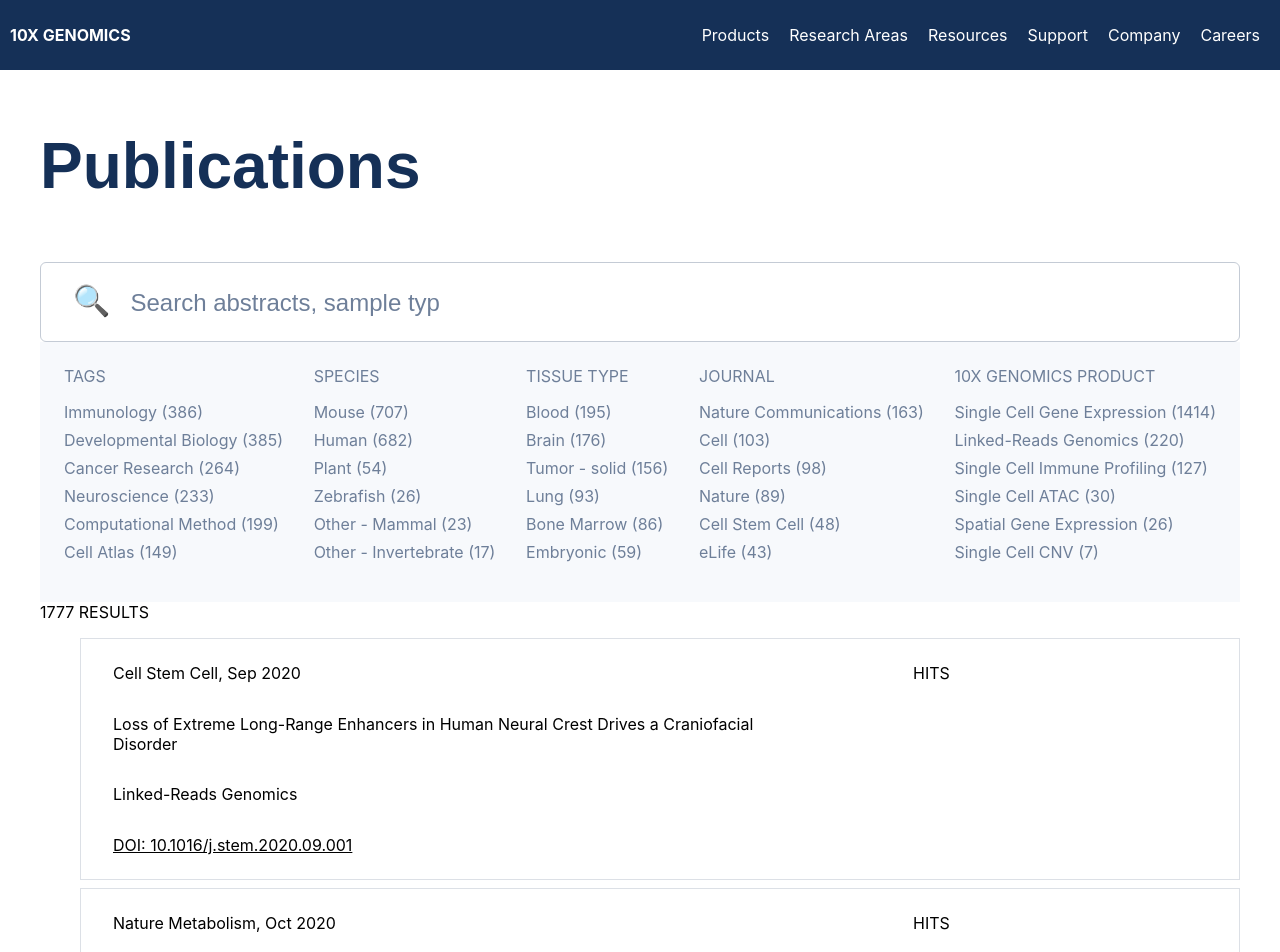
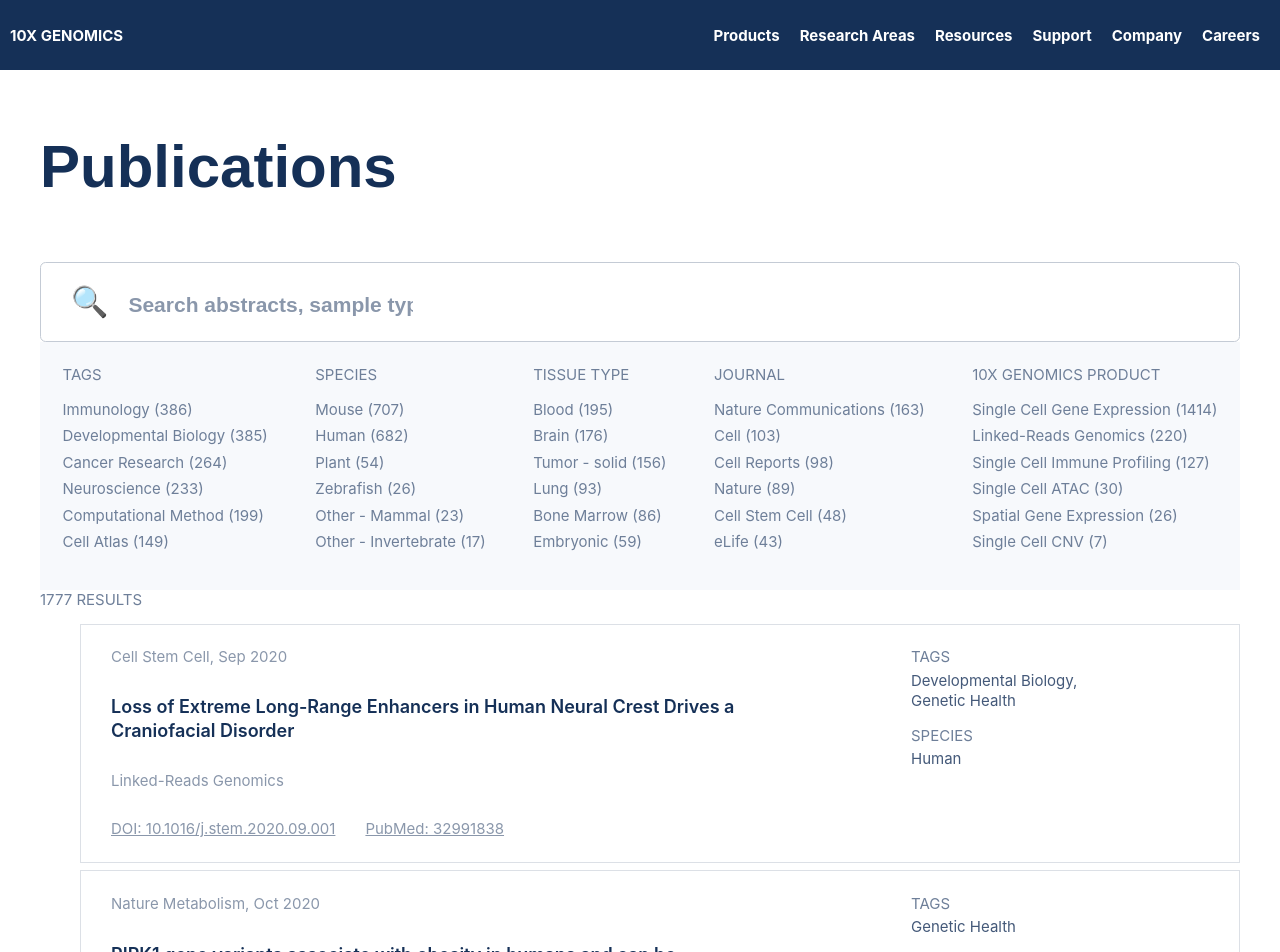
Before and after one commit to cameronhilton/10x-genomics-clone, a Next.js app: page / in a window 1280 px wide. Shown: the top 952 px of the page. Built offline with nearby package versions, Linux system fonts and the light colour scheme.

Commit message:
add rest of fields to Cards, clean up styling

```diff
--- a/components/Card.jsx
+++ b/components/Card.jsx
@@ -16,6 +16,17 @@ const getJournalDate = (date, ePubDate) => {
   return dateStr;
 };
 
+// Info displayed on right side of Card
+const Hits = ({ hitList, title }) => (
+  <li className={styles.hitType}>
+    <div className={styles.hitTypeTitle}>{title.toLocaleUpperCase()}</div>
+    {hitList.map((val, idx) =>
+      <div key={val} className={styles.hitTypeItem}>
+        {val}{idx < hitList.length - 1 && ','}
+      </div>)}
+  </li>
+);
+
 const Card = ({ card }) => {
   const journalDate = getJournalDate(card.date, card.ePubDate);
 
@@ -23,16 +34,36 @@ const Card = ({ card }) => {
     <li className={styles.card}>
       <div className={styles.articleInfo}>
         <div>{card.journal}, {journalDate}</div>
-        <div>{card.title}</div>
+        <div className={styles.articleTitle}>{card.title}</div>
         <div>{card.productGroups ? card.productGroups[0] : 'No product group given'}</div>
-        <div>
-          {card.doi &&
-            <a href={`https://doi.org/${card.doi}`}>{`DOI: ${card.doi}`}</a>}
-        </div>
+        <cite>
+          <span>
+            {card.doi &&
+              <a
+                href={`https://doi.org/${card.doi}`}
+                rel='noopener noreferrer'
+                target='_blank'
+              >
+                {`DOI: ${card.doi}`}
+              </a>}
+          </span>
+          <span>
+            {card.pmid &&
+              <a
+                href={`https://pubmed.ncbi.nlm.nih.gov/${card.pmid}`}
+                rel='noopener noreferrer'
+                target='_blank'
+              >
+                {`PubMed: ${card.pmid}`}
+              </a>}
+          </span>
+        </cite>
       </div>
-      <div className={styles.hitInfo}>
-            HITS
-      </div>
+      <ul className={styles.hitInfo}>
+        {card.tags && <Hits hitList={card.tags} title='TAGS' />}
+        {card.species && <Hits hitList={card.species} title='SPECIES' />}
+        {card.tissueTypes && <Hits hitList={card.tissueTypes} title='SAMPLE TYPES' />}
+      </ul>
     </li>
   );
 }
--- a/components/Results.jsx
+++ b/components/Results.jsx
@@ -18,11 +18,11 @@ const Results = ({ data }) => {
           <FacetList facets={facets.productGroups} title='10X GENOMICS PRODUCT' />
         </div>
       </section>
-      <section className={styles.cards}>
+      <section>
         <div className={styles.cardHeader}>
           <div>{nbHits} RESULTS</div>
         </div>
-        <ul className={styles.cardsList}>
+        <ul>
           {
             Object.keys(hits).map(hit => (
               <Card key={hits[hit].objectID} card={hits[hit]} />
--- a/styles/Card.module.scss
+++ b/styles/Card.module.scss
@@ -1,12 +1,12 @@
 @import './constants.scss';
 
 .card {
-  list-style: none;
   display: flex;
   justify-content: space-between;
   border: 1px solid $light-border;
   padding: 1.5rem 2rem;
   margin-bottom: 0.5rem;
+  line-height: 1.333;
 
   .articleInfo {
     display: flex;
@@ -15,14 +15,42 @@
     width: 100%;
     max-width: 672px;
     min-height: 192px;
+    color: $lighter-text;
+
+    .articleTitle {
+      font-size: 1.2rem;
+      font-weight: 600;
+      color: $dark-text;
+    }
+
+    cite span:first-child {
+      margin-right: 2rem;
+    }
   }
 
   .hitInfo {
     padding-left: 128px;
     width: 40%;
+
+    .hitType {
+      margin-bottom: 1rem;
+
+      .hitTypeTitle {
+        margin-bottom: 0.25rem;
+      }
+
+      .hitTypeItem {
+        color: $medium-text;
+      }
+    }
   }
 
   a {
     text-decoration: underline;
+    font-style: normal;
+
+    &:hover {
+      color: $dark-text;
+    }
   }
 }
--- a/styles/Header.module.scss
+++ b/styles/Header.module.scss
@@ -9,7 +9,7 @@
   display: flex;
   justify-content: space-between;
   align-items: center;
-  background-color: $dark-blue;
+  background-color: $dark-text;
   color: white;
   padding: 5px 10px;
 
@@ -20,6 +20,7 @@
 
   .menuItems {
     display: flex;
+    font-weight: bold;
 
     div {
       padding: 10px 0;
--- a/styles/Home.module.scss
+++ b/styles/Home.module.scss
@@ -15,6 +15,6 @@
     font-family: Calibre, sans-serif;
     font-weight: 600;
     font-size: 4rem;
-    color: $dark-blue;
+    color: $dark-text;
   }
 }
--- a/styles/Results.module.scss
+++ b/styles/Results.module.scss
@@ -4,7 +4,6 @@
   .stats {
     padding: 1.5rem;
     background-color: $light-bg;
-    color: $light-text;
 
     .facets {
       display: flex;
--- a/styles/Search.module.scss
+++ b/styles/Search.module.scss
@@ -19,13 +19,13 @@
     padding: 5px;
     border: none;
     font-family: Calibre, sans-serif;
-    font-size: 1.5rem;
-    color: $light-blue;
+    font-size: 1.4rem;
+    font-weight: bold;
     flex-grow: 1;
 
     &::placeholder {
       width: 100%;
-      color: $light-blue;
+      color: $lighter-text;
       opacity: 1; // firefox
     }
   }
--- a/styles/constants.scss
+++ b/styles/constants.scss
@@ -1,7 +1,11 @@
-$dark-blue: #153057;
-$light-blue: #6E7F99;
 $light-bg: #F7F9FC;
-$light-text: #6E7F99;
 $light-border: #DCE0E6;
 
+$dark-text: #153057;
+$medium-text: #445979;
+$light-text: #6E7F99;
+$lighter-text: #8A97AB;
+
 $max-width: 1200px;
+
+$base-rem: 15px;
--- a/styles/globals.scss
+++ b/styles/globals.scss
@@ -1,9 +1,14 @@
+@import './constants.scss';
+
 html,
 body {
   padding: 0;
   margin: 0;
   font-family: -apple-system, BlinkMacSystemFont, Segoe UI, Roboto, Oxygen,
     Ubuntu, Cantarell, Fira Sans, Droid Sans, Helvetica Neue, sans-serif;
+    -webkit-font-smoothing: antialiased;
+  font-size: $base-rem;
+  color: $light-text;
 }
 
 a {
@@ -11,6 +16,10 @@ a {
   text-decoration: none;
 }
 
+ul {
+  list-style: none;
+}
+
 * {
   box-sizing: border-box;
 }
```
